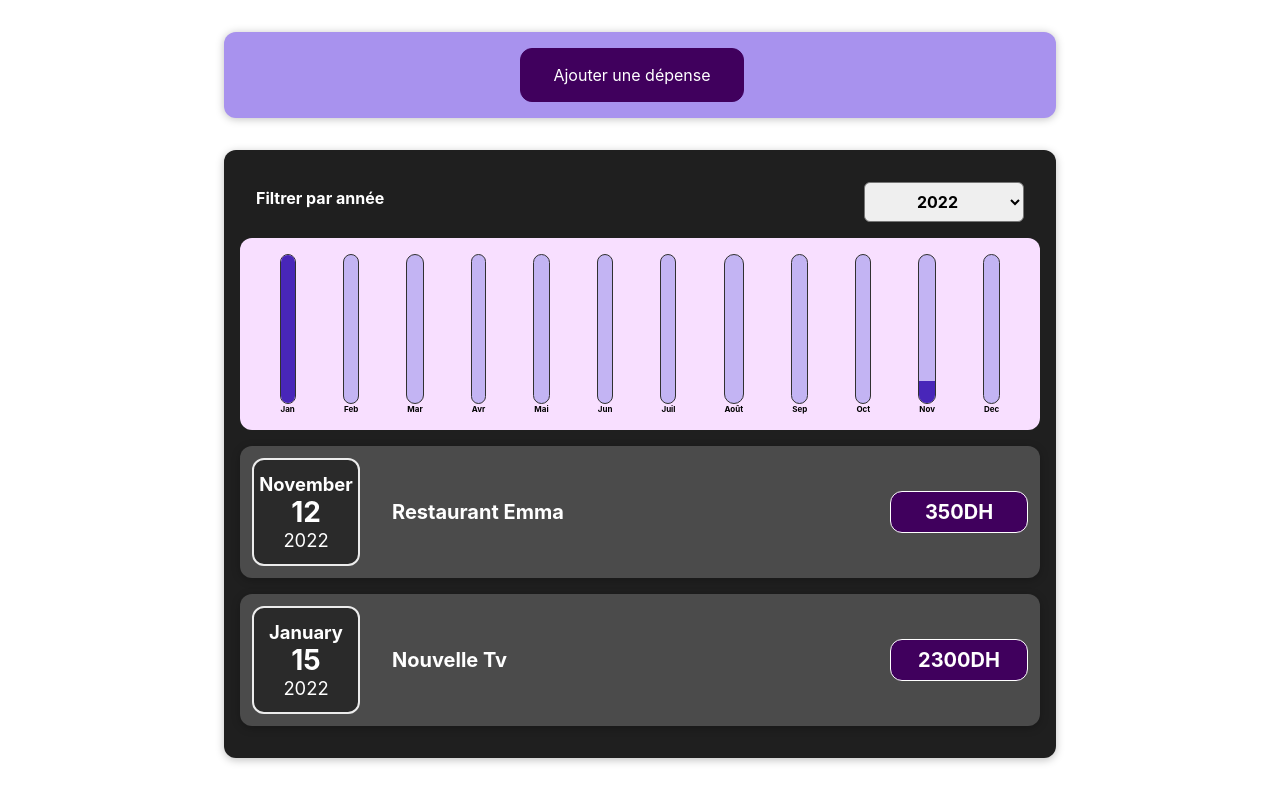
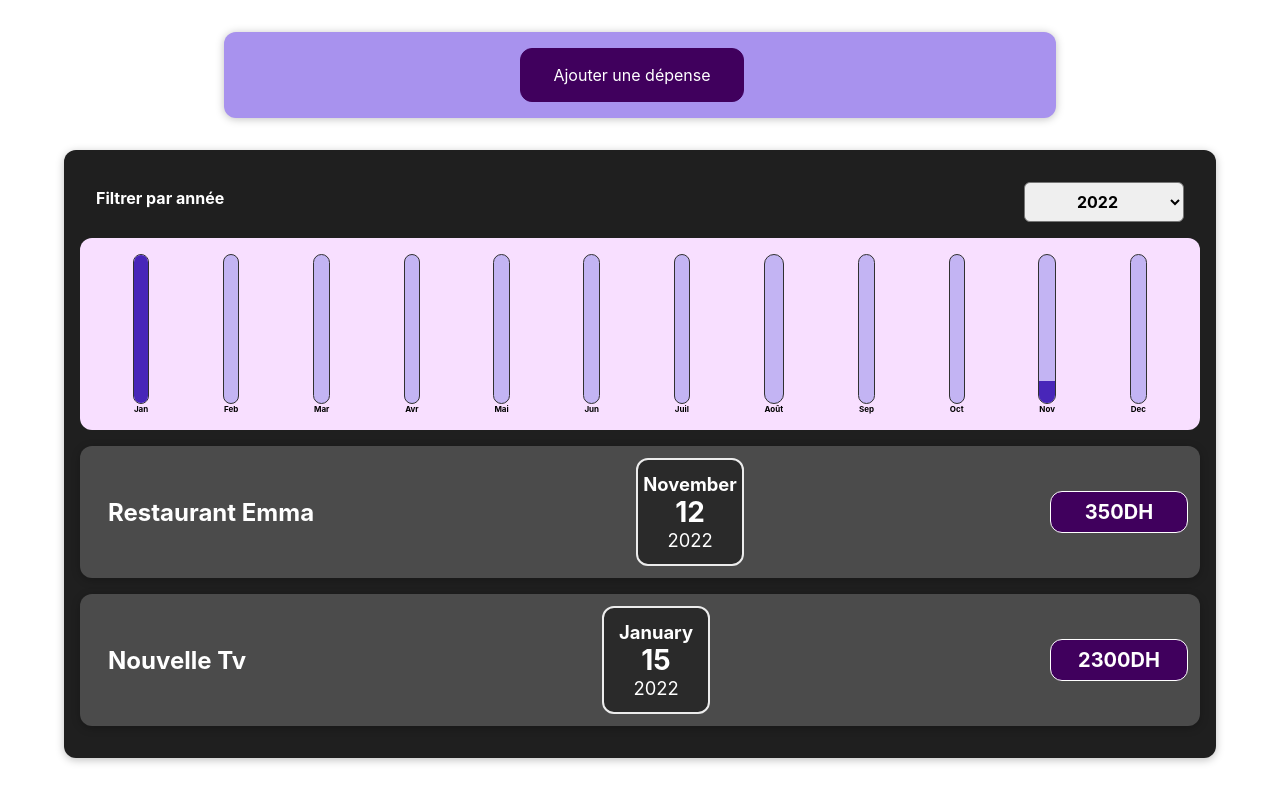
Before and after one commit to angestephane/first-app, a React (Create React App) app: page / in a window 1280 px wide. Built offline with nearby package versions, Linux system fonts and the light colour scheme.

Commit message:
review style

```diff
--- a/src/components/Depense/Depenses.css
+++ b/src/components/Depense/Depenses.css
@@ -2,7 +2,7 @@
   padding: 1rem;
   background-color: rgb(31, 31, 31);
   margin: 2rem auto;
-  width: 50rem;
+  width: 70rem;
   max-width: 95%;
 }
 
--- a/src/components/Depense_item_component/DepenseItem.css
+++ b/src/components/Depense_item_component/DepenseItem.css
@@ -1,13 +1,13 @@
 .expense-item {
   display: flex;
-  justify-content: flex-start;
   align-items: center;
+  justify-content: space-between;
   padding: 0.75rem;
   margin: 1rem 0;
   background-color: #4b4b4b;
 }
 
-.expense-item__description {
+/* .expense-item__description {
   display: flex;
   flex-direction: column;
   gap: 1rem;
@@ -15,9 +15,9 @@
   flex-flow: column-reverse;
   justify-content: flex-start;
   flex: 1;
-}
+} */
 
-.expense-item h2 {
+.expense-item__title h2 {
   color: #3a3a3a;
   font-size: 1rem;
   margin: 0 1rem;
@@ -36,15 +36,15 @@
 }
 
 @media (min-width: 580px) {
-  .expense-item__description {
+  /* .expense-item__description {
     flex-direction: row;
     align-items: center;
     justify-content: flex-start;
     flex: 1;
-  }
+  } */
 
-  .expense-item__description h2 {
-    font-size: 1.25rem;
+ .expense-item__title h2 {
+    font-size: 1.5rem;
   }
 
   .expense-item__price {
--- a/src/components/Depense_item_component/DepenseItem.js
+++ b/src/components/Depense_item_component/DepenseItem.js
@@ -8,9 +8,11 @@ const DepenseItem = (props) => {
   return (
     <li>
       <Card className="expense-item">
+        <div className="expense-item__title">
+          <h2>{props.title}</h2>
+        </div>
         <div className="expense-item__description">
           <DepenseDate date={props.date} />
-          <h2>{props.title}</h2>
         </div>
         <div className="expense-item__price">{props.prix}DH</div>
       </Card>
```
Also changed, not shown: 1 other file (tests, documents, lock files or other folders).
